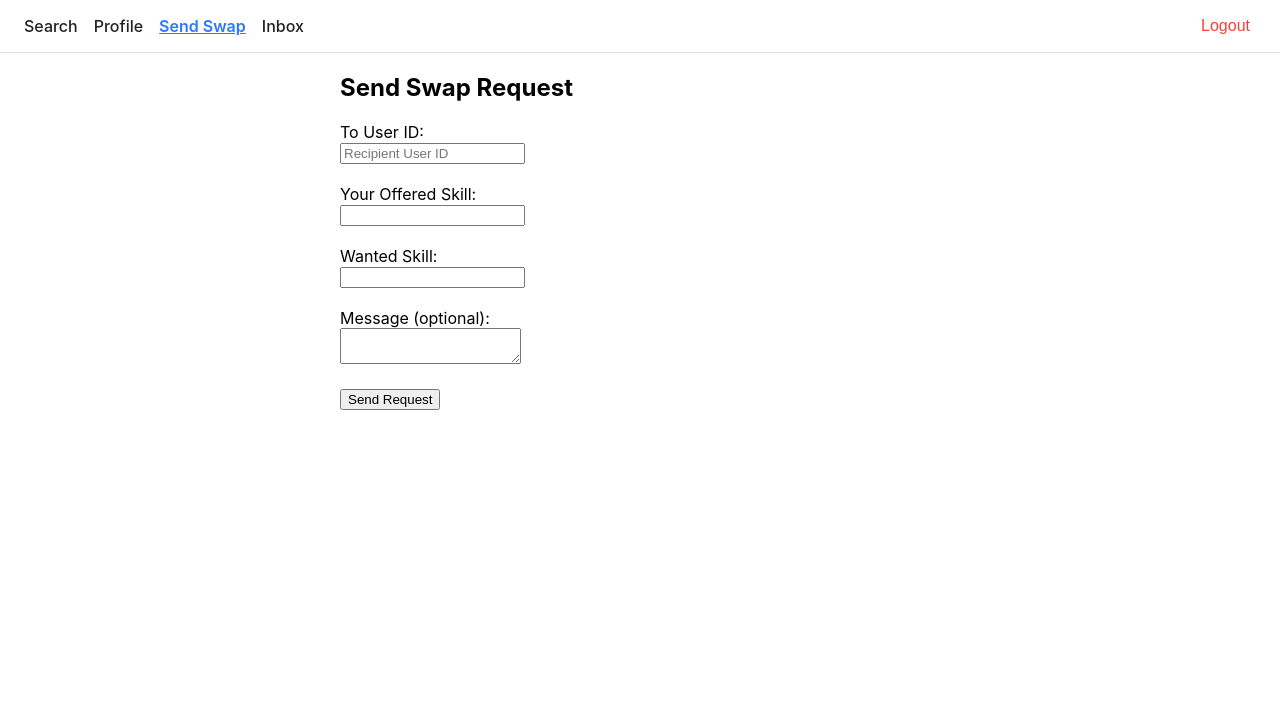
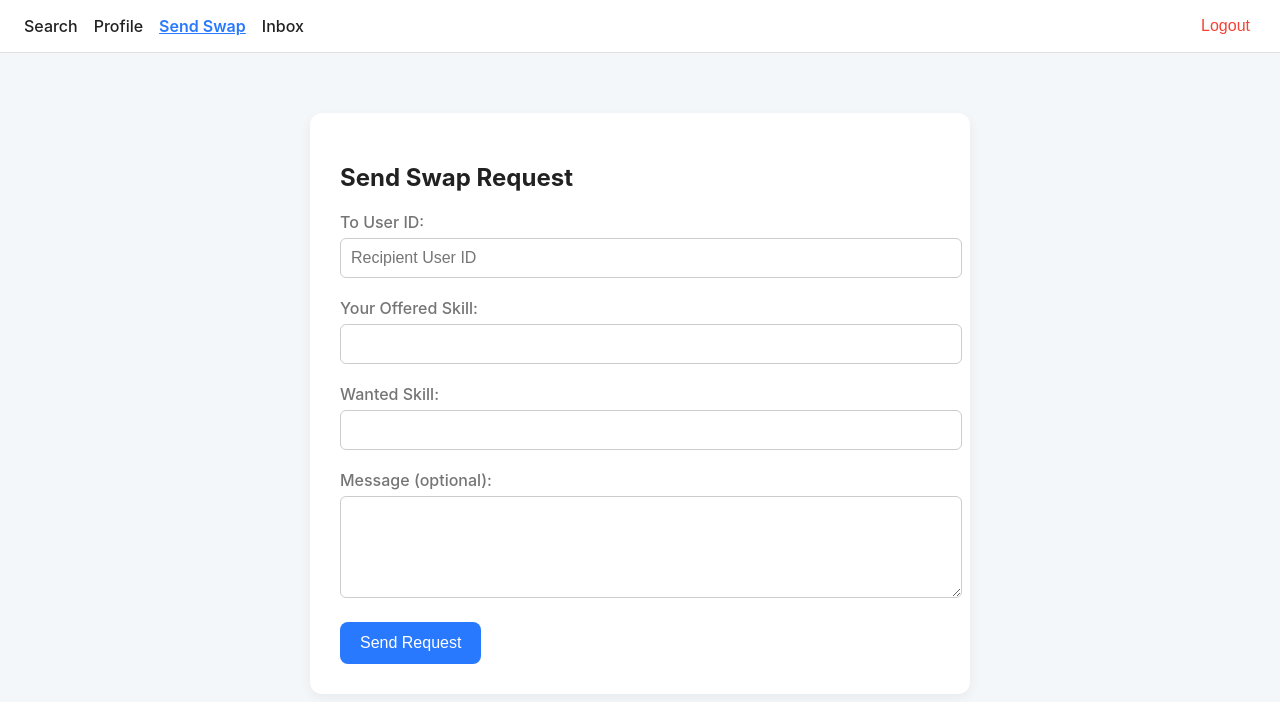
Before and after one commit to charhateom/Odoo_Hackathon_-25, a React (Create React App) app in the folder client/: page /swap in a window 1280 px wide. Shown: the top 702 px of the page. Built offline with nearby package versions, Linux system fonts and the light colour scheme; no server answers; sample sign-in values are in the browser's storage.

Commit message:
Update ProfilePage and SwapPage

```diff
--- a/client/src/pages/ProfilePage.jsx
+++ b/client/src/pages/ProfilePage.jsx
@@ -1,83 +1,10 @@
-// import React, { useEffect, useState } from 'react';
-// import api from '../api/api';
-
-// const ProfilePage = () => {
-//   const [form, setForm] = useState({});
-
-//   // Fetch profile on load
-//   useEffect(() => {
-//     api.get('/users/profile')
-//       .then(res => {
-//         const userData = res.data;
-//         setForm({
-//           ...userData,
-//           skillsOffered: userData.skillsOffered?.join(', ') || '',
-//           skillsWanted: userData.skillsWanted?.join(', ') || ''
-//         });
-//       })
-//       .catch(err => {
-//         alert('Failed to load profile');
-//       });
-//   }, []);
-
-//   const handleChange = (e) => {
-//     const { name, value } = e.target;
-//     setForm(prev => ({ ...prev, [name]: value }));
-//   };
-
-//   const handleSave = async () => {
-//     try {
-//       const updateData = {
-//         ...form,
-//         skillsOffered: form.skillsOffered.split(',').map(skill => skill.trim()),
-//         skillsWanted: form.skillsWanted.split(',').map(skill => skill.trim()),
-//       };
-//       await api.put('/users/profile', updateData);
-//       alert('Profile updated successfully');
-//     } catch (err) {
-//       alert('Update failed');
-//     }
-//   };
-
-//   return (
-//     <div style={{ maxWidth: '600px', margin: 'auto' }}>
-//       <h2>Edit Profile</h2>
-//       <input name="name" placeholder="Name" value={form.name || ''} onChange={handleChange} /><br />
-//       <input name="location" placeholder="Location" value={form.location || ''} onChange={handleChange} /><br />
-//       <input name="availability" placeholder="Availability" value={form.availability || ''} onChange={handleChange} /><br />
-//       <input
-//         name="skillsOffered"
-//         placeholder="Skills Offered (comma separated)"
-//         value={form.skillsOffered || ''}
-//         onChange={handleChange}
-//       /><br />
-//       <input
-//         name="skillsWanted"
-//         placeholder="Skills Wanted (comma separated)"
-//         value={form.skillsWanted || ''}
-//         onChange={handleChange}
-//       /><br />
-//       <select name="profileVisibility" value={form.profileVisibility || 'Public'} onChange={handleChange}>
-//         <option value="Public">Public</option>
-//         <option value="Private">Private</option>
-//       </select><br /><br />
-//       <button onClick={handleSave}>Save</button>
-//     </div>
-//   );
-// };
-
-// export default ProfilePage;
-
-
-
 import React, { useEffect, useState } from 'react';
 import api from '../api/api';
 
 const ProfilePage = () => {
   const [form, setForm] = useState({});
-  const [feedbacks, setFeedbacks] = useState([]);
+  const [loading, setLoading] = useState(true);
 
-  // Fetch profile on mount
   useEffect(() => {
     api.get('/users/profile')
       .then(res => {
@@ -87,10 +14,11 @@ const ProfilePage = () => {
           skillsOffered: userData.skillsOffered?.join(', ') || '',
           skillsWanted: userData.skillsWanted?.join(', ') || ''
         });
-        setFeedbacks(userData.feedbacks || []);
+        setLoading(false);
       })
-      .catch(err => {
+      .catch(() => {
         alert('Failed to load profile');
+        setLoading(false);
       });
   }, []);
 
@@ -108,70 +36,118 @@ const ProfilePage = () => {
       };
       await api.put('/users/profile', updateData);
       alert('Profile updated successfully');
-    } catch (err) {
+    } catch {
       alert('Update failed');
     }
   };
 
+  if (loading) return <p>Loading...</p>;
+
   return (
-    <div style={{ maxWidth: '600px', margin: 'auto' }}>
-      <h2>Edit Profile</h2>
+    <div style={styles.container}>
+      <h2 style={styles.title}>Edit Profile</h2>
 
-      {/* Profile Photo */}
-      {form.profilePhoto && (
-        <img
-          src={form.profilePhoto}
-          alt="Profile"
-          style={{ width: 120, height: 120, borderRadius: '50%', objectFit: 'cover', marginBottom: 10 }}
-        />
-      )}
+      <input
+        name="name"
+        placeholder="Name"
+        value={form.name || ''}
+        onChange={handleChange}
+        style={styles.input}
+      />
 
-      {/* Email (read-only) */}
-      <p><strong>Email:</strong> {form.email}</p>
+      <input
+        name="location"
+        placeholder="Location"
+        value={form.location || ''}
+        onChange={handleChange}
+        style={styles.input}
+      />
 
-      {/* Rating */}
-      <p><strong>Rating:</strong> {form.rating?.toFixed(1) || 0}/5</p>
-
-      <input name="name" placeholder="Name" value={form.name || ''} onChange={handleChange} /><br />
-      <input name="location" placeholder="Location" value={form.location || ''} onChange={handleChange} /><br />
-      <input name="availability" placeholder="Availability" value={form.availability || ''} onChange={handleChange} /><br />
+      <input
+        name="availability"
+        placeholder="Availability (e.g., Weekends)"
+        value={form.availability || ''}
+        onChange={handleChange}
+        style={styles.input}
+      />
 
       <input
         name="skillsOffered"
         placeholder="Skills Offered (comma separated)"
         value={form.skillsOffered || ''}
         onChange={handleChange}
-      /><br />
+        style={styles.input}
+      />
 
       <input
         name="skillsWanted"
         placeholder="Skills Wanted (comma separated)"
         value={form.skillsWanted || ''}
         onChange={handleChange}
-      /><br />
+        style={styles.input}
+      />
 
-      <select name="profileVisibility" value={form.profileVisibility || 'Public'} onChange={handleChange}>
+      <select
+        name="profileVisibility"
+        value={form.profileVisibility || 'Public'}
+        onChange={handleChange}
+        style={styles.select}
+      >
         <option value="Public">Public</option>
         <option value="Private">Private</option>
-      </select><br /><br />
+      </select>
 
-      <button onClick={handleSave}>Save</button>
-
-      {/* Feedback Section */}
-      <div style={{ marginTop: '30px' }}>
-        <h3>Feedbacks</h3>
-        {feedbacks.length === 0 && <p>No feedbacks yet.</p>}
-        {feedbacks.map((fb, idx) => (
-          <div key={idx} style={{ border: '1px solid #ccc', marginBottom: 8, padding: 8 }}>
-            <p><strong>From:</strong> {fb.userId}</p>
-            <p>{fb.feedback}</p>
-          </div>
-        ))}
-      </div>
-
+      <button onClick={handleSave} style={styles.button}>
+        Save Profile
+      </button>
     </div>
-
   );
 };
 
+const styles = {
+  container: {
+    maxWidth: '600px',
+    margin: 'auto',
+    padding: '30px',
+    backgroundColor: '#F4F7FA',
+    borderRadius: '12px',
+    boxShadow: '0 2px 10px rgba(0, 0, 0, 0.05)',
+  },
+  title: {
+    textAlign: 'center',
+    color: '#212121',
+    marginBottom: '20px',
+  },
+  input: {
+    display: 'block',
+    width: '100%',
+    padding: '10px',
+    marginBottom: '15px',
+    borderRadius: '6px',
+    border: '1px solid #ccc',
+    fontSize: '16px',
+    outlineColor: '#2979FF',
+  },
+  select: {
+    width: '100%',
+    padding: '10px',
+    marginBottom: '20px',
+    fontSize: '16px',
+    borderRadius: '6px',
+    border: '1px solid #ccc',
+    outlineColor: '#2979FF',
+  },
+  button: {
+    width: '100%',
+    padding: '12px',
+    fontSize: '16px',
+    backgroundColor: '#2979FF',
+    color: '#FFF',
+    border: 'none',
+    borderRadius: '6px',
+    cursor: 'pointer',
+    fontWeight: '600',
+  },
+};
+
 export default ProfilePage;
--- a/client/src/pages/SwapPage.jsx
+++ b/client/src/pages/SwapPage.jsx
@@ -2,8 +2,62 @@ import React, { useState } from 'react';
 import { useLocation } from 'react-router-dom';
 import api from '../api/api';
 
+const styles = {
+  container: {
+    maxWidth: '600px',
+    margin: '40px auto',
+    backgroundColor: '#FFFFFF', // Surface/Container
+    padding: '30px',
+    borderRadius: '12px',
+    boxShadow: '0 4px 12px rgba(0,0,0,0.05)'
+  },
+  heading: {
+    color: '#212121', // Text Primary
+    fontSize: '24px',
+    marginBottom: '20px'
+  },
+  label: {
+    color: '#757575', // Text Secondary
+    fontWeight: '500',
+    marginBottom: '6px',
+    display: 'block'
+  },
+  input: {
+    width: '100%',
+    padding: '10px',
+    marginBottom: '20px',
+    border: '1px solid #ccc',
+    borderRadius: '6px',
+    fontSize: '16px'
+  },
+  textarea: {
+    width: '100%',
+    padding: '10px',
+    border: '1px solid #ccc',
+    borderRadius: '6px',
+    fontSize: '16px',
+    resize: 'vertical',
+    minHeight: '80px',
+    marginBottom: '20px'
+  },
+  button: {
+    backgroundColor: '#2979FF', // Primary Accent
+    color: '#FFFFFF',
+    padding: '12px 20px',
+    fontSize: '16px',
+    border: 'none',
+    borderRadius: '8px',
+    cursor: 'pointer',
+    transition: 'background 0.3s'
+  },
+  buttonHover: {
+    backgroundColor: '#1565C0'
+  }
+};
+
 const SwapPage = () => {
   const location = useLocation();
+  const [hover, setHover] = useState(false);
 
   const [form, setForm] = useState({
     toUserId: location.state?.toUserId || '',
@@ -20,7 +74,7 @@ const SwapPage = () => {
     e.preventDefault();
     try {
       await api.post('/swaps', form);
-      alert('Swap request sent!');
+      alert(' Swap request sent!', { backgroundColor: '#4CAF50' }); // Success color
       setForm({
         toUserId: '',
         offeredSkill: '',
@@ -28,48 +82,61 @@ const SwapPage = () => {
         message: ''
       });
     } catch (err) {
-      alert('Failed to send swap');
+      alert(' Failed to send swap', { backgroundColor: '#F44336' }); // Error color
     }
   };
 
   return (
-    <div style={{ maxWidth: '600px', margin: 'auto' }}>
-      <h2>Send Swap Request</h2>
+    <div style={{ backgroundColor: '#F4F7FA', minHeight: '100vh', padding: '20px' }}>
+      <div style={styles.container}>
+        <h2 style={styles.heading}>Send Swap Request</h2>
         <form onSubmit={handleSubmit}>
-        <label>To User ID:</label><br />
+          <label style={styles.label}>To User ID:</label>
           <input
             name="toUserId"
             value={form.toUserId}
             onChange={handleChange}
+            style={styles.input}
             placeholder="Recipient User ID"
             required
-        /><br /><br />
+          />
 
-        <label>Your Offered Skill:</label><br />
+          <label style={styles.label}>Your Offered Skill:</label>
           <input
             name="offeredSkill"
             value={form.offeredSkill}
             onChange={handleChange}
+            style={styles.input}
             required
-        /><br /><br />
+          />
 
-        <label>Wanted Skill:</label><br />
+          <label style={styles.label}>Wanted Skill:</label>
           <input
             name="wantedSkill"
             value={form.wantedSkill}
             onChange={handleChange}
+            style={styles.input}
             required
-        /><br /><br />
+          />
 
-        <label>Message (optional):</label><br />
+          <label style={styles.label}>Message (optional):</label>
           <textarea
             name="message"
             value={form.message}
             onChange={handleChange}
-        /><br /><br />
+            style={styles.textarea}
+          />
 
-        <button type="submit">Send Request</button>
+          <button
+            type="submit"
+            style={hover ? { ...styles.button, ...styles.buttonHover } : styles.button}
+            onMouseEnter={() => setHover(true)}
+            onMouseLeave={() => setHover(false)}
+          >
+            Send Request
+          </button>
         </form>
+      </div>
     </div>
   );
 };
```
Lines whose indentation alone changed are shown as unchanged.
